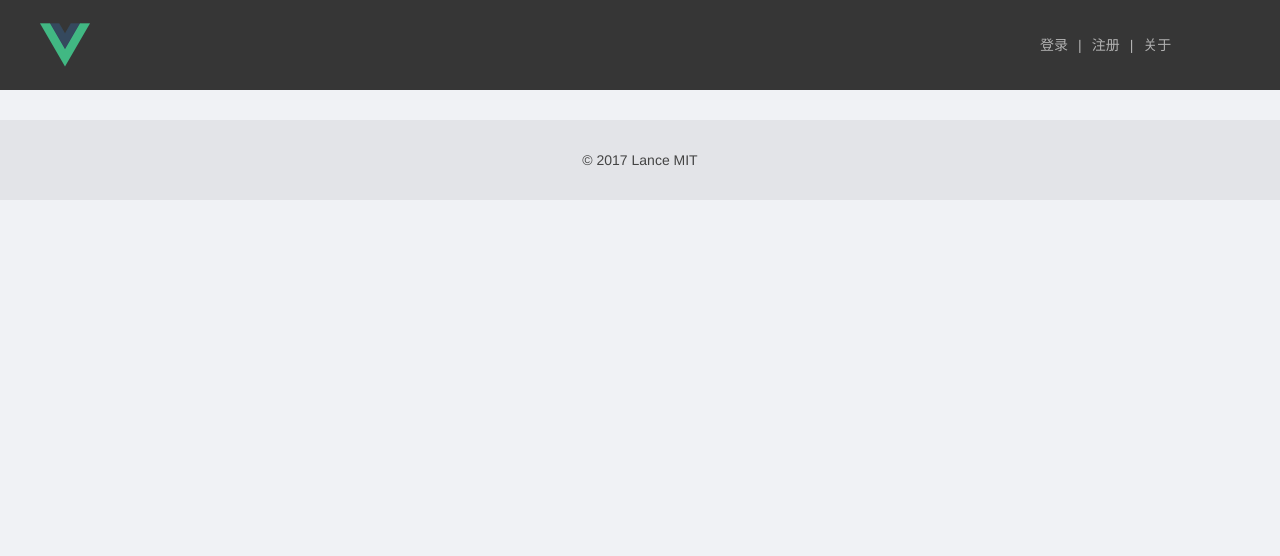
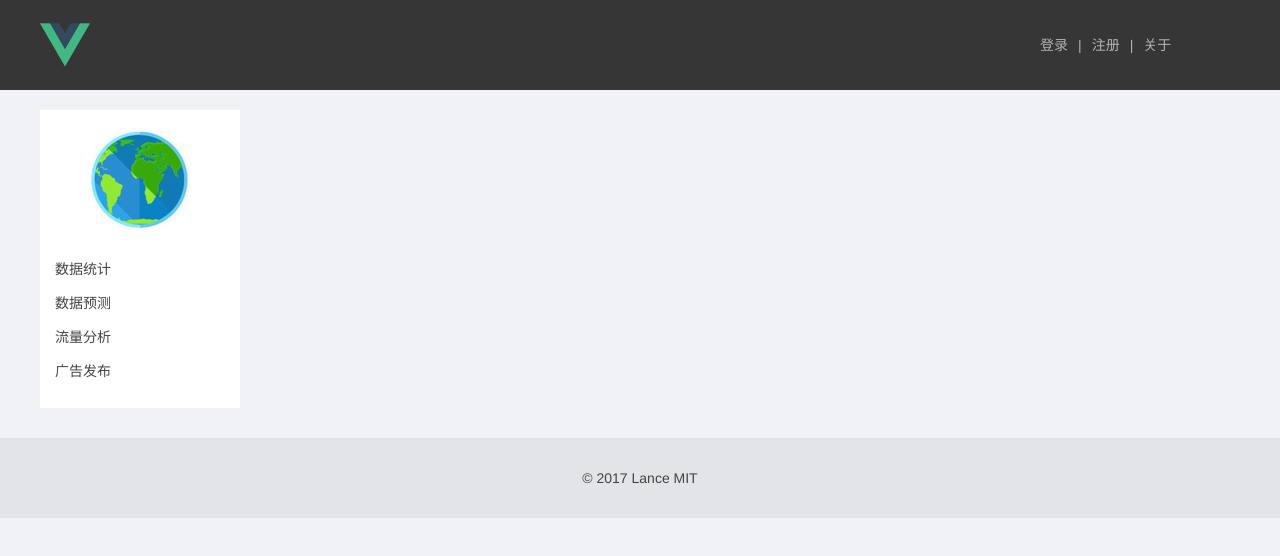
Before and after one commit to capricornLiux/shoumai, a Vue app: page /detail in a window 1280 px wide. Shown: the top 556 px of the page. Built offline with nearby package versions, Linux system fonts and the light colour scheme; what vue-resource would draw is missing.

Commit message:
添加详情页面路由配置

```diff
--- /dev/null
+++ b/src/pages/detail.vue
@@ -0,0 +1,162 @@
+<template>
+  <div class="detail-wrap">
+    <!--详情页面左侧-->
+    <div class="detail-left">
+      <div class="product-board">
+        <img src="../assets/images/1.png" alt="">
+        <ul>
+          <li v-for="item in productList">{{item.name}}</li>
+        </ul>
+      </div>
+    </div>
+    <!--详情页面左侧结束-->
+
+    <!--详情页面右侧-->
+    <div class="detail-right">
+
+    </div>
+    <!--详情页面右侧结束-->
+  </div>
+</template>
+
+<script>
+  export default {
+
+      data(){
+          return {
+            productList: [
+              {
+                name: '数据统计',
+                path: 'count',
+                icon: require('../assets/images/1.png'),
+                active: false
+              },
+              {
+                name: '数据预测',
+                path: 'forecast',
+                active: false
+              },
+              {
+                name: '流量分析',
+                path: 'analysis',
+                active: false
+              },
+              {
+                name: '广告发布',
+                path: 'publish',
+                active: false
+              }
+            ],
+
+            imgMap: {
+              '/detail/count': require("../assets/images/1.png"),
+              '/detail/forecast': require("../assets/images/2.png"),
+              '/detail/analysis': require("../assets/images/3.png"),
+              '/detail/publish': require("../assets/images/4.png")
+            }
+          }
+      }
+  }
+</script>
+
+<style>
+  .detail-wrap {
+    width: 1200px;
+    margin: 0 auto;
+    overflow: hidden;
+    padding-top: 20px;
+  }
+  .detail-left {
+    float: left;
+    width: 200px;
+    text-align: center;
+  }
+  .detail-right {
+    float: left;
+    width: 980px;
+    margin-left: 20px;
+  }
+  .product-board {
+    background: #fff;
+    padding: 20px 0;
+  }
+  .product-board ul {
+    margin-top: 20px;
+  }
+  .product-board li {
+    text-align: left;
+    padding: 10px 15px;
+    cursor: pointer;
+  }
+  .product-board li.active,
+  .product-board li:hover {
+    background: #4fc08d;
+    color: #fff;
+  }
+  .product-board li a {
+    display: block;
+  }
+  .sales-board {
+    background: #fff;
+  }
+  .sales-board-form {
+
+  }
+  .sales-board-intro h2 {
+    font-size: 20px;
+    padding: 20px;
+  }
+  .sales-board-intro p {
+    background: #f7fcff;
+    padding: 10px 20px;
+    color: #999;
+    line-height: 1.8;
+  }
+  .sales-board-form {
+    padding: 30px 20px;
+    font-size: 14px;
+  }
+  .sales-board-line {
+    clear: both;
+    padding-bottom: 20px;
+  }
+  .sales-board-line-left {
+    display: inline-block;
+    width: 100px;
+  }
+  .sales-board-line-right {
+    display: inline-block;
+    width: 75%;
+  }
+  .sales-board-des {
+    border-top: 20px solid #f0f2f5;
+    padding: 15px 20px;
+  }
+  .sales-board-des p {
+    line-height: 1.6;
+  }
+  .sales-board-des h2 {
+    font-size: 20px;
+    padding-bottom: 15px;
+  }
+  .sales-board-des h3 {
+    font-size: 18px;
+    font-weight: bold;
+    padding: 20px 0 10px 0;
+  }
+  .sales-board-des li {
+    padding: 5px 0;
+  }
+  .sales-board-table {
+    width: 100%;
+    margin-top: 20px;
+  }
+  .sales-board-table th {
+    background: #4fc08d;
+    color: #fff;
+  }
+  .sales-board-table td {
+    border: 1px solid #f0f2f5;
+    padding: 15px;
+  }
+</style>
```
Also changed, not shown: src/main.js (+11 -0 lines).
